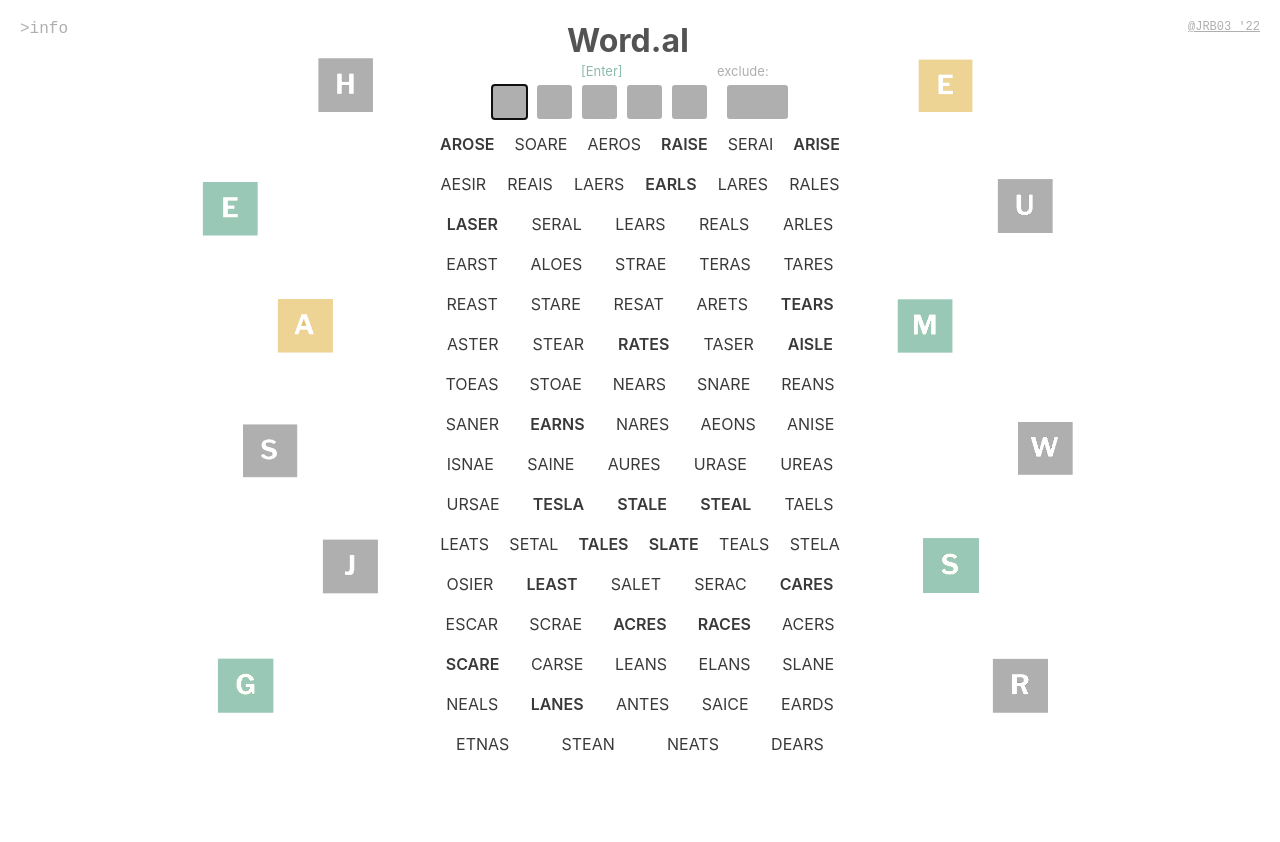
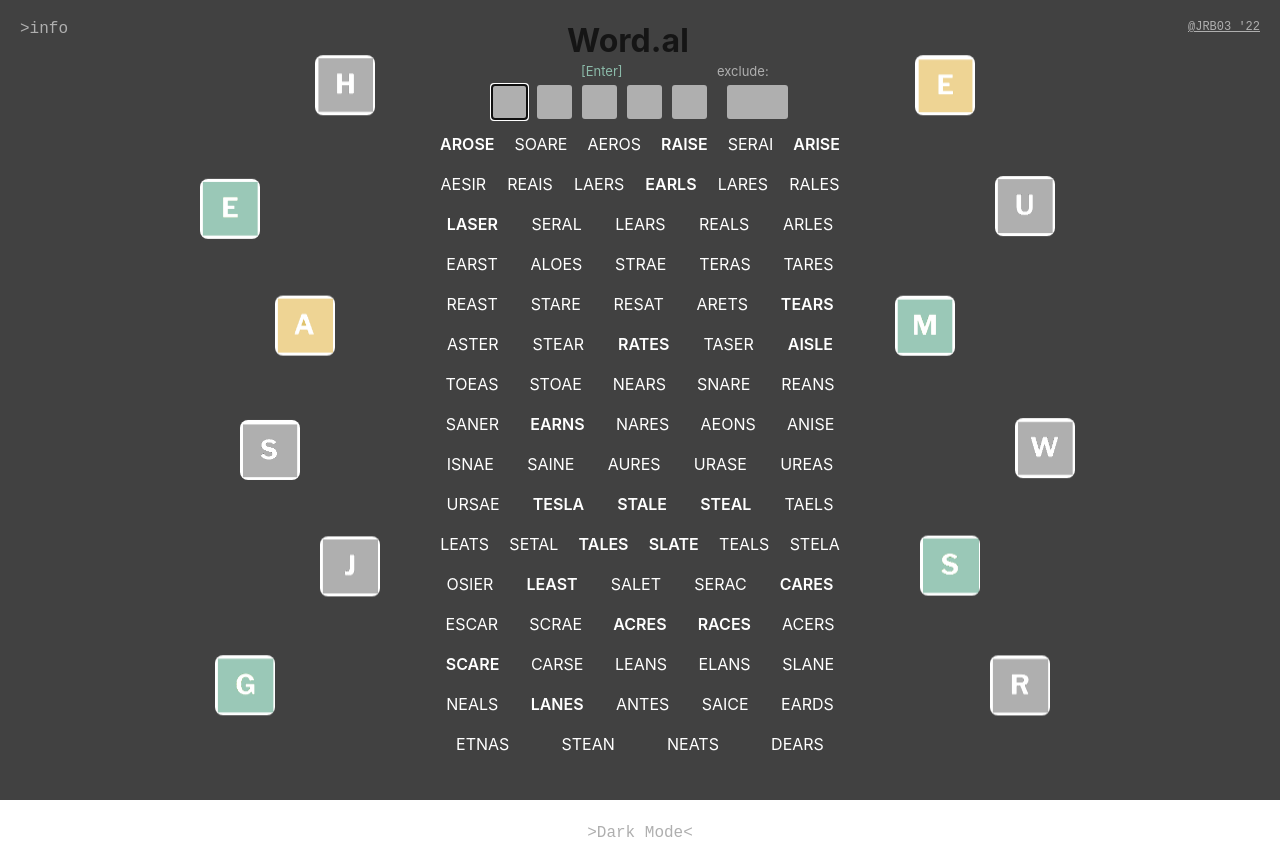
Before and after one commit to JRB03/wordai, a React (Create React App) app: page / in a window 1280 px wide. Before the commit the page ends 800 px from the top, so only its background shows below. Built offline with nearby package versions, Linux system fonts and the light colour scheme.

Commit message:
dark initial

```diff
--- a/src/App.js
+++ b/src/App.js
@@ -25,6 +25,7 @@ function App() {
   const [l4,setL4] = useState({l:' ',c:0});
   const [l5,setL5] = useState({l:' ',c:0});
   const [not,setNot] = useState([]);
+  const [dark, setDark] = useState(false);
 
   const [exWidth,setExwidth] = useState('53px');
   const [exHeight,setExHeight] = useState('30px');
@@ -53,6 +54,13 @@ function App() {
   const popUp = () => {
     document.getElementById('blurb').classList.toggle('show');
   }
+
+  useEffect( () => {
+    document.getElementById('wordaI').classList.toggle('dark');
+    document.getElementById('title').classList.toggle('dark');
+    document.getElementById('list').classList.toggle('dark');
+    document.getElementById('mode').classList.toggle('dark');
+  },[dark])
 
   const tabRight = () => {
     let i = elements.indexOf(document.activeElement);
@@ -198,7 +206,7 @@ function App() {
   },[not])
 
   return (
-    <div className='wordaI' onKeyDown={e => {
+    <div id='wordaI' onKeyDown={e => {
       if(e.key === 'ArrowRight') tabRight();
       if(e.key === 'ArrowLeft') tabLeft();
     }}>
@@ -206,7 +214,7 @@ function App() {
         <div id='info' onClick={() => {document.getElementById('blurb').classList.toggle('show')}}>{">info"}
           <text id='blurb'>{blurb}</text>
         </div>
-        <h1>Word.aI</h1>
+        <h1 id='title' className='dark'>Word.aI</h1>
         <a href='https://github.com/JRB03/wordai'>@JRB03 '22</a>
       </div>
 
@@ -237,13 +245,14 @@ function App() {
               <p className='exclude' id='ex' tabIndex='0' style={{width: exWidth, height: exHeight}} onKeyDown={ (e) => { updateLetter(6,e) } }>{not.join(' ')}</p>
             </div>
           </div>
-          <div className='list'>
+          <div id='list'>
             {list.slice(0,82).map(w => {
               let arr = popwords.slice(0,3000);
               if(arr.includes(w)) return <p className='word' style={{fontWeight: "600"}}>{w}</p>
               return <p className='word'>{w}</p>
             })}
           </div>
+          <a id='mode' onClick={() => setDark(!dark)}>{(dark) ? ('>Light Mode<') : ('>Dark Mode<')}</a>
         </div>
 
         <div id='border-right' className='border'>
--- a/src/style/App.css
+++ b/src/style/App.css
@@ -1,16 +1,19 @@
-.wordaI {
+#wordaI {
   display:flex;
   flex-flow: column;
-  justify-content: center;
+  justify-content: start;
   transition: 2s;
+  height: 100vh;
+  background-color: white;
+} #wordaI.dark {
+  background-color: rgb(65, 65, 65);
 }
 
 #header {
   display: flex;
   justify-content: center;
   justify-content: space-between;
-} #header h1 {
-  color: #8cbbaa;
+} #title {
   color: rgba(0, 0, 0, 0.675);
   margin-bottom: 0px;
 } #header a {
@@ -19,6 +22,8 @@
   color:#afafaf;
   margin-top: 20px;
   margin-right: 20px;
+} #title.dark {
+  color: rgb(222, 222, 222);
 }
 
 #info {
@@ -69,16 +74,18 @@
   justify-content: start;
 }
 
-.list {
+#list {
   display:flex;
   flex-wrap: wrap;
   justify-content: space-around;
   width: 420px;
 
-} .list p {
+} .word {
   margin: 10px;
   text-transform: uppercase;
   color: rgba(0, 0, 0, 0.775);
+} #list.dark .word{
+  color: white;
 }
 
 label {
@@ -146,6 +153,7 @@ img {
   height: 60px;
   align-self: center;
   margin-bottom:60px;
+  border-radius: 8px;
 } #bh {
   margin-left: 80px;
   animation: float 5.2s ease-in-out infinite;
@@ -184,6 +192,18 @@ img {
   animation: float 5.1s ease-in-out infinite;
 }
 
+#mode {
+  font-size: large;
+  font-family: monospace;
+  color:rgb(65, 65, 65);
+  margin-top: 60px;
+  width:420px;
+  display: flex;
+  justify-content: center;
+  cursor: pointer;
+} #mode.dark {
+  color: #afafaf;
+}
 
 
 .border {
```
